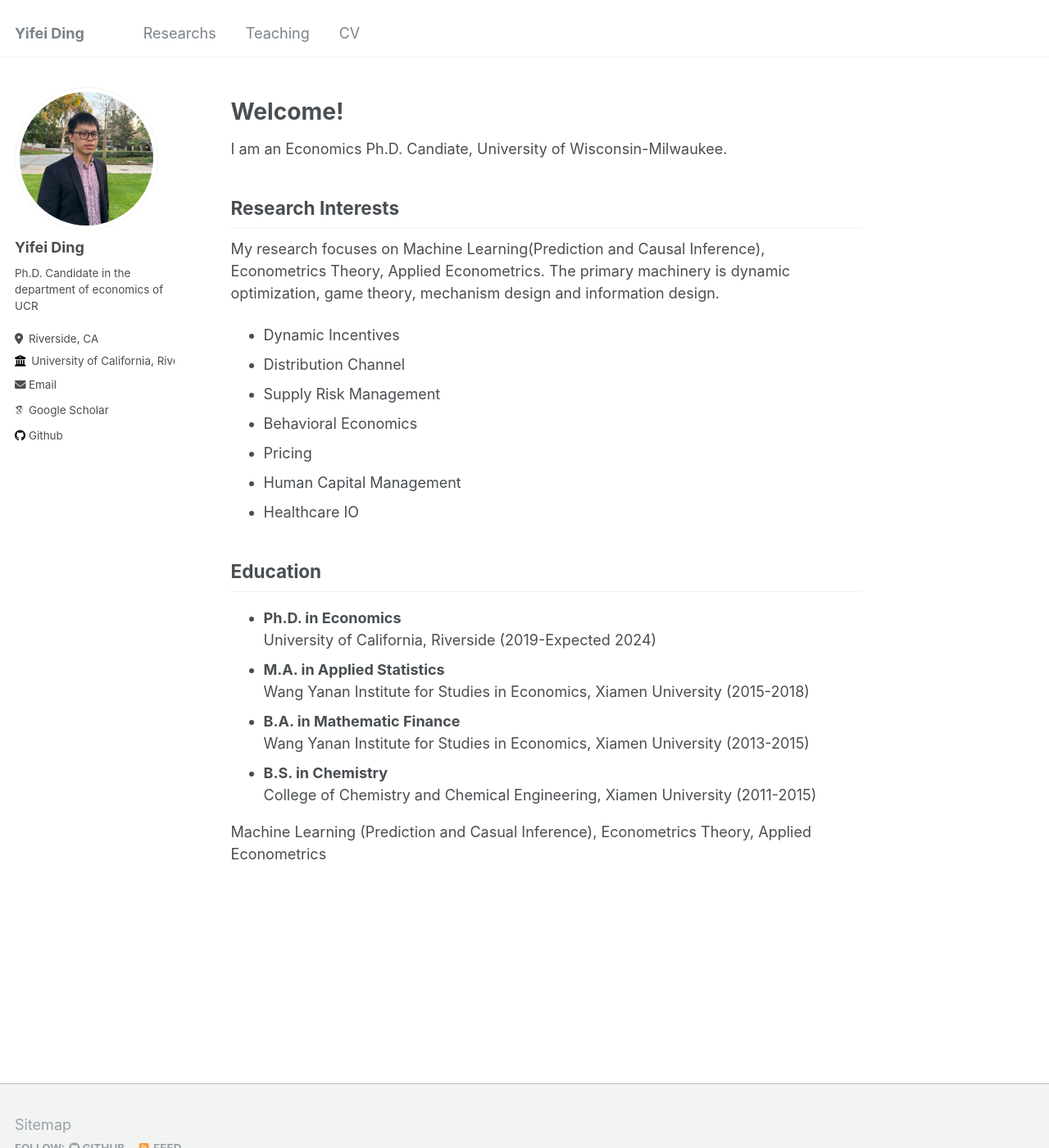
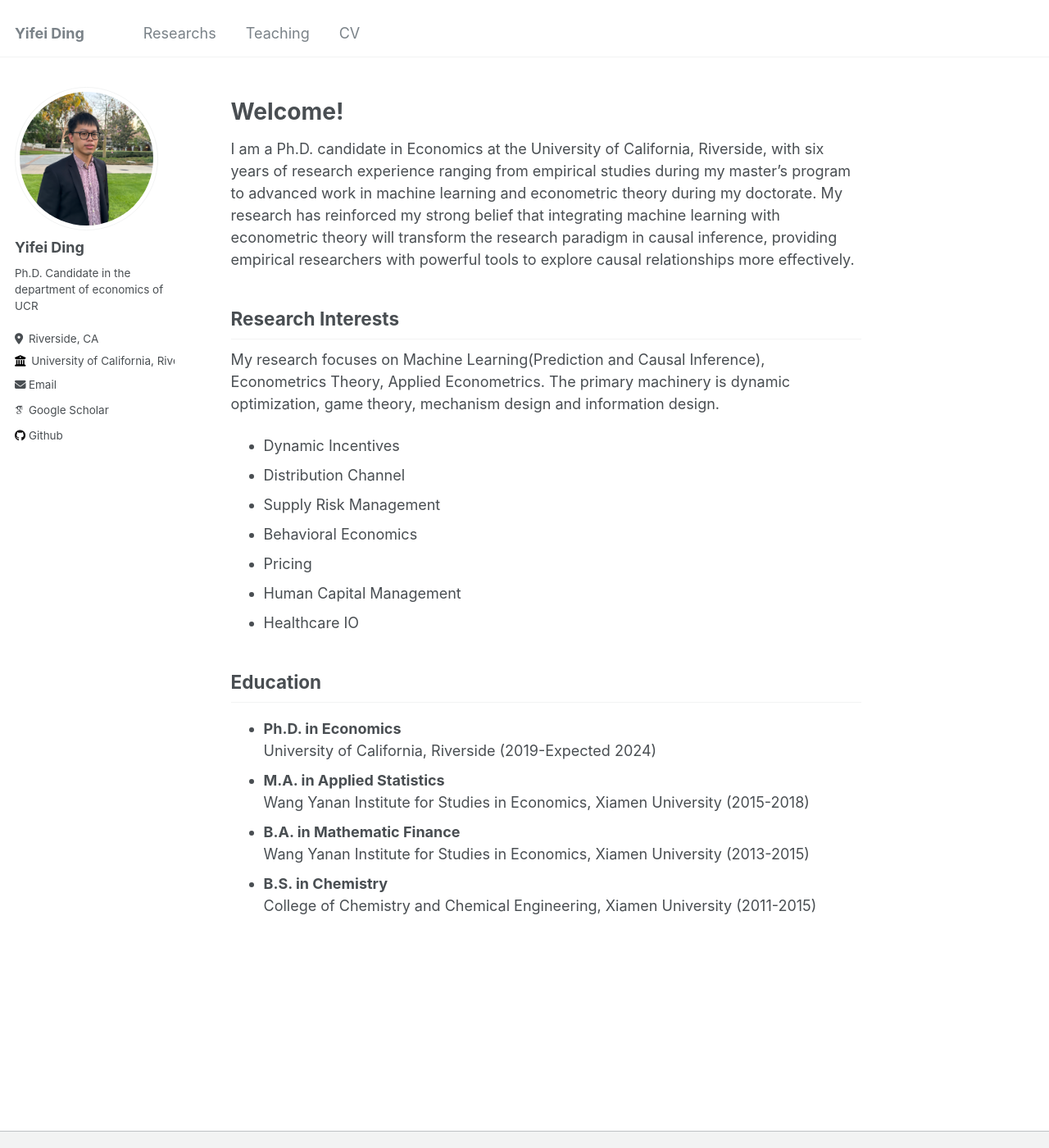
Before and after one commit to YifeiDing-UCR/YifeiDing-UCR.github.io, a Jekyll site: the page built from _pages/about.md, in a window 1280 px wide and 1400 px high. Shown: the whole window at 82% size. Built offline with Jekyll 4.4.1, drawn with Linux system fonts in a browser that asks for light colours; some web fonts are replaced.

Commit message:
Update about.md

```diff
--- a/_pages/about.md
+++ b/_pages/about.md
@@ -10,7 +10,7 @@ redirect_from:
 
 # Welcome!
 
-I am an Economics Ph.D. Candiate, University of Wisconsin-Milwaukee.
+I am a Ph.D. candidate in Economics at the University of California, Riverside, with six years of research experience ranging from empirical studies during my master's program to advanced work in machine learning and econometric theory during my doctorate. My research has reinforced my strong belief that integrating machine learning with econometric theory will transform the research paradigm in causal inference, providing empirical researchers with powerful tools to explore causal relationships more effectively.
 
 ## Research Interests
 
@@ -36,8 +36,3 @@ Wang Yanan Institute for Studies in Economics, Xiamen University (2015-2018)
 Wang Yanan Institute for Studies in Economics, Xiamen University (2013-2015)
 * **B.S. in Chemistry**
 College of Chemistry and Chemical Engineering, Xiamen University (2011-2015)
-
-
-
-
-Machine Learning (Prediction and Casual Inference), Econometrics Theory, Applied Econometrics
```
